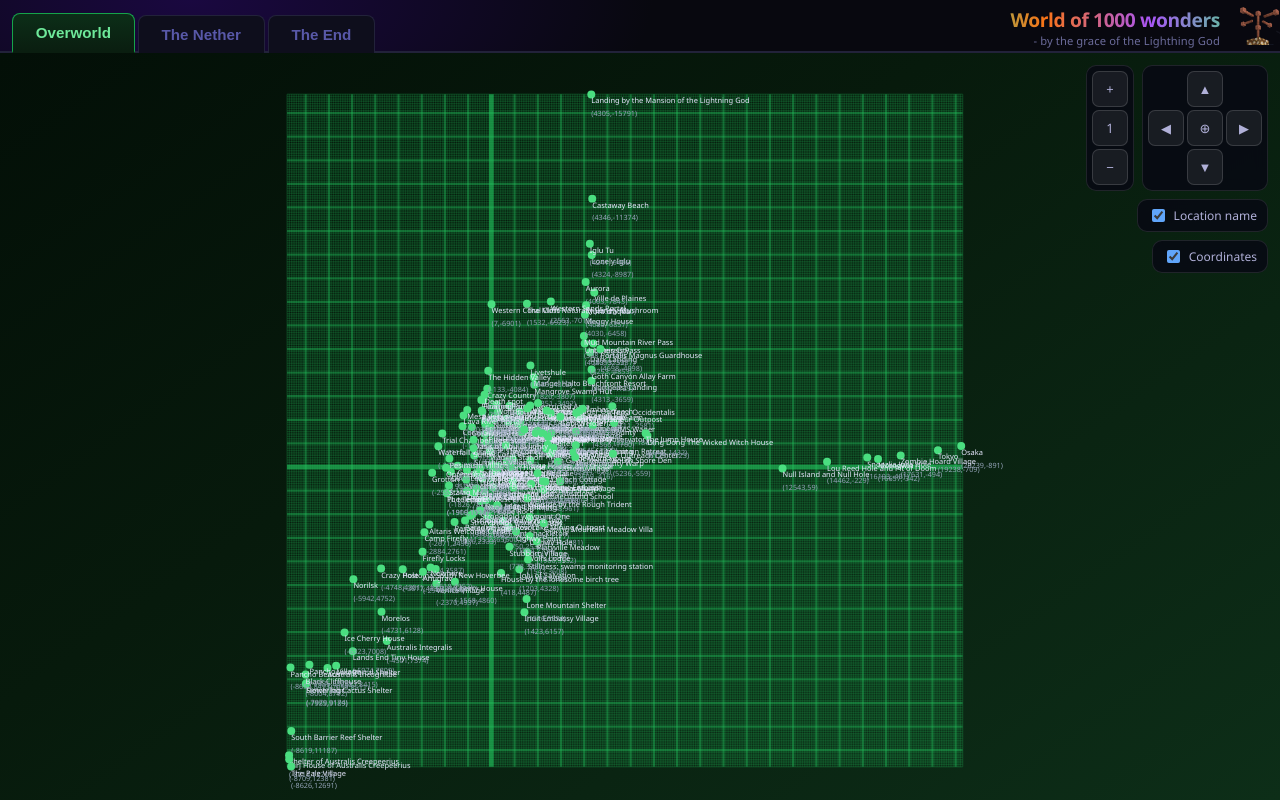
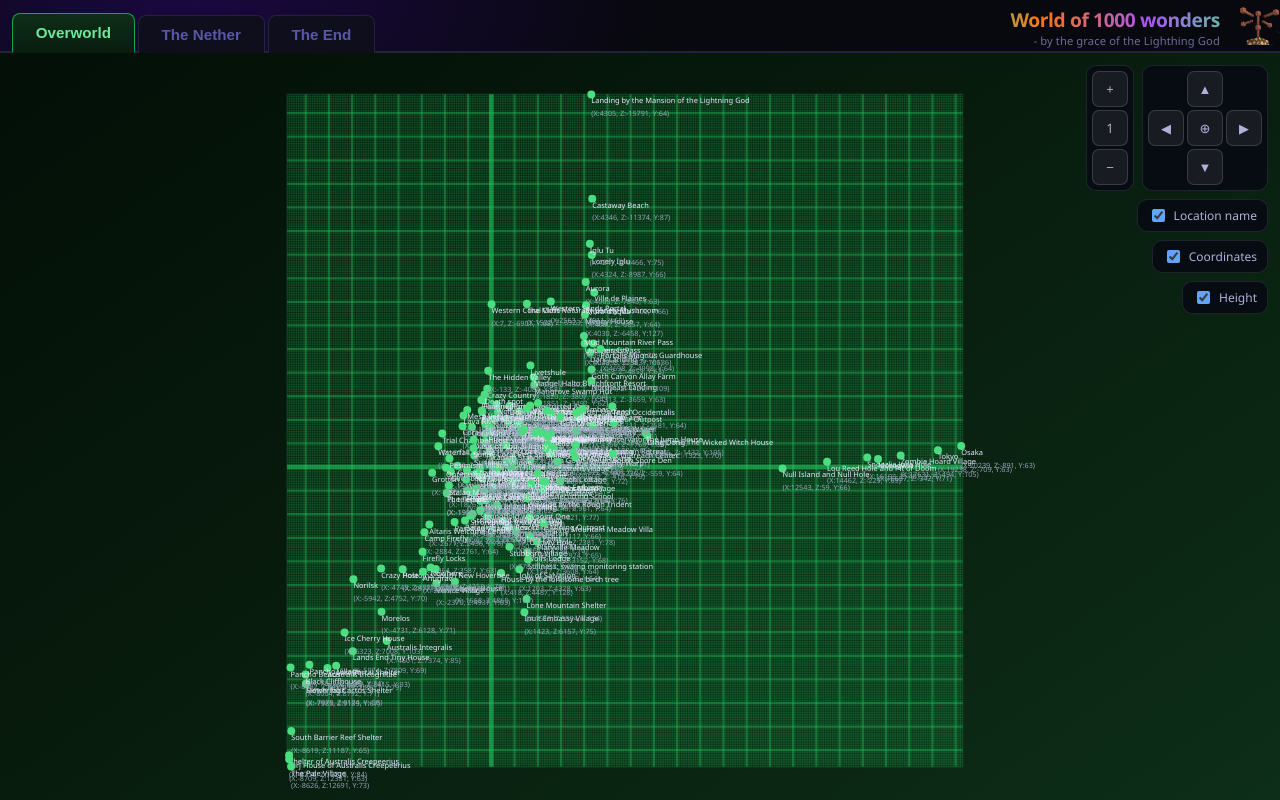
Before and after one commit to tecimovic/1000_wonders, a Vue app: page / in a window 1280 px wide. Built offline with nearby package versions, Linux system fonts and the light colour scheme.

Commit message:
Implement printing of the height on the map.

```diff
--- a/src/App.vue
+++ b/src/App.vue
@@ -28,6 +28,7 @@ const initial        = parseInitialSelection()
 const activeTab      = ref(initial?.mapId ?? 'overworld')
 const showNames      = ref(true)
 const showCoords     = ref(true)
+const showHeight     = ref(true)
 const selectedCoords = ref(initial)
 
 watch(selectedCoords, (val) => {
@@ -54,8 +55,8 @@ watch(selectedCoords, (val) => {
         @click="activeTab = tab.id"
       >{{ tab.label }}</button>
       <span v-if="selectedCoords" class="selected-coords">
-        <template v-if="selectedCoords.name">{{ selectedCoords.name }}: {{ selectedCoords.wx }}, {{ selectedCoords.wz }}   -   ({{ selectedCoords.type }})</template>
-        <template v-else>Coordinates: {{ selectedCoords.wx }}, {{ selectedCoords.wz }}</template>
+        <template v-if="selectedCoords.name">{{ selectedCoords.name }}: (X:{{ selectedCoords.wx }}, Z:{{ selectedCoords.wz }}<template v-if="selectedCoords.wy !== undefined">, Y:{{ selectedCoords.wy }}</template>)   -   ({{ selectedCoords.type }})</template>
+        <template v-else>Coordinates: (X:{{ selectedCoords.wx }}, Z:{{ selectedCoords.wz }})</template>
       </span>
       <span v-else class="selected-coords selected-coords--empty"></span>
       <div class="site-title-block">
@@ -81,6 +82,7 @@ watch(selectedCoords, (val) => {
         :gridColor="tab.gridColor"
         v-model:showNames="showNames"
         v-model:showCoords="showCoords"
+        v-model:showHeight="showHeight"
         v-model:selectedCoords="selectedCoords"
       />
     </div>
--- a/src/components/WorldMap.vue
+++ b/src/components/WorldMap.vue
@@ -7,11 +7,12 @@ const props = defineProps({
   gridColor:     { type: String,  default: '#60a5fa' },
   showNames:     { type: Boolean, default: true },
   showCoords:    { type: Boolean, default: true },
+  showHeight:    { type: Boolean, default: true },
   selectedCoords: { type: Object, default: null },
   mapId:          { type: String, required: true },
 })
 
-const emit = defineEmits(['update:showNames', 'update:showCoords', 'update:selectedCoords'])
+const emit = defineEmits(['update:showNames', 'update:showCoords', 'update:showHeight', 'update:selectedCoords'])
 
 const MAPSIZE = 1_000_000
 const hoveredName = ref(null)
@@ -54,6 +55,7 @@ const markers = computed(() => {
     x: originX + factorX * coords[0],
     z: originZ + factorZ * coords[2],
     wx: coords[0],
+    wy: coords[1],
     wz: coords[2],
     description: typeof coords[3] === 'string' ? coords[3] : null
   }))
@@ -174,7 +176,7 @@ function onMousemove(event) {
 function selectMarker(m) {
   if (didDrag) return
   const already = isSelected(m)
-  emit('update:selectedCoords', already ? null : { mapId: props.mapId, wx: m.wx, wz: m.wz, name: m.name, type: m.description })
+  emit('update:selectedCoords', already ? null : { mapId: props.mapId, wx: m.wx, wy: m.wy, wz: m.wz, name: m.name, type: m.description })
 }
 
 function onMouseup() {
@@ -349,7 +351,7 @@ function zoomReset() { mapState.value = { zoom: 1, shiftX: 0, shiftY: 0 } }
           :font-size="(hoveredName === m.name ? 6000 : 4000) * labelScale"
           class="place-coord"
           pointer-events="none"
-        >({{ m.wx }},{{ m.wz }})</text>
+        >(X:{{ m.wx }}, Z:{{ m.wz }}<template v-if="showHeight">, Y:{{ m.wy }}</template>)</text>
         <text
           v-if="hoveredName === m.name && m.description"
           :x="m.x" :y="m.z + 19000 * labelScale"
@@ -410,6 +412,10 @@ function zoomReset() { mapState.value = { zoom: 1, shiftX: 0, shiftY: 0 } }
       <label class="coord-toggle">
         <input type="checkbox" :checked="showCoords" @change="emit('update:showCoords', $event.target.checked)" />
         <span>Coordinates</span>
+      </label>
+      <label class="coord-toggle" :class="{ disabled: !showCoords }">
+        <input type="checkbox" :checked="showHeight" :disabled="!showCoords" @change="emit('update:showHeight', $event.target.checked)" />
+        <span>Height</span>
       </label>
     </div>
   </div>
@@ -550,4 +556,18 @@ text   { transition: font-size 0.15s ease-out; }
   accent-color: #60a5fa;
   cursor: pointer;
 }
+
+.coord-toggle.disabled {
+  cursor: default;
+  opacity: 0.5;
+}
+
+.coord-toggle.disabled:hover {
+  color: #b0b0d8;
+  border-color: rgba(255, 255, 255, 0.1);
+}
+
+.coord-toggle.disabled input[type="checkbox"] {
+  cursor: default;
+}
 </style>
```
